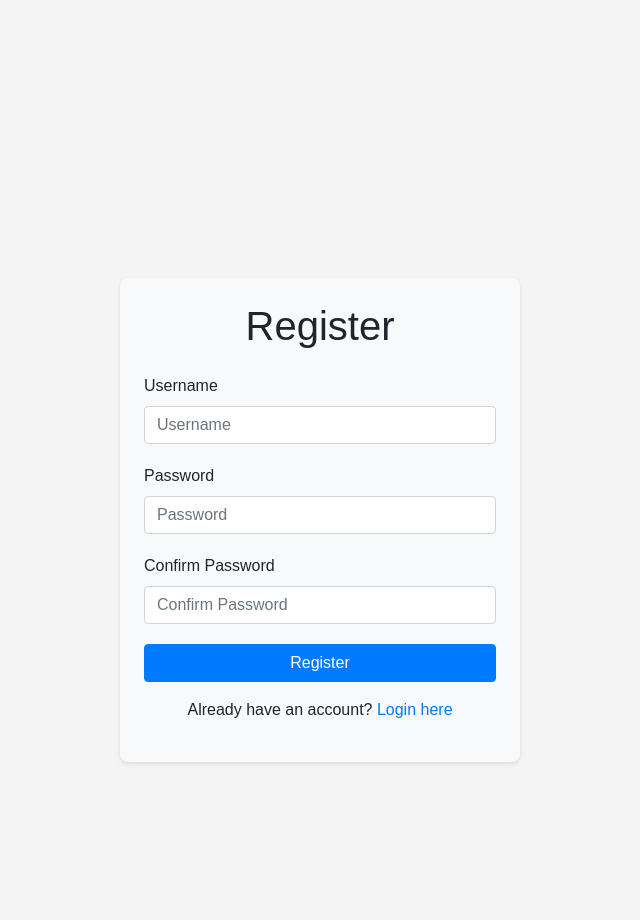
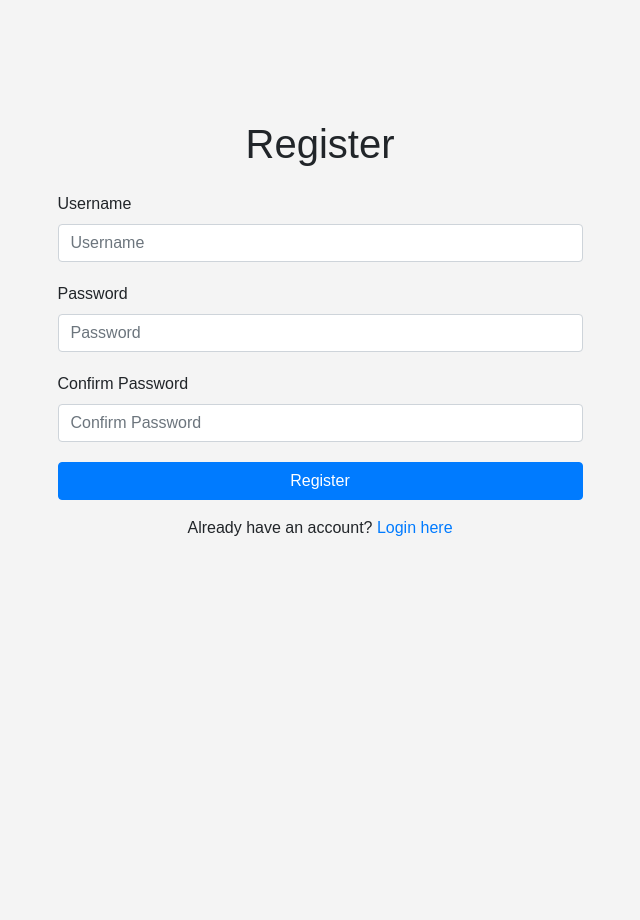
Before and after one commit to ThaminduSulakshana/The-Akuru-GEN, a Flask app: page /register in a window 1280 px wide. Shown: the part 44-964 px from the top of the page, without its empty margins (320-960 px from the left). After the commit the page ends 580 px from the top, so only its background shows below. Run offline with Flask 3, Linux system fonts and the light colour scheme; parts of the project's set-up code (start-up, migrations or seed data) failed here and were passed over; some libraries are stand-ins or nearby versions.

Commit message:
Update login and register templates

```diff
--- a/static/styles.css
+++ b/static/styles.css
@@ -89,6 +89,10 @@ main {
     margin-top: 120px;
 
 }
+.container2 {
+    margin-top: 50px;
+
+}
 
 
 .detectLanguage {
--- a/templates/login.html
+++ b/templates/login.html
@@ -16,8 +16,8 @@
         <a href="{{ url_for('register') }}">SignUp</a>
     </nav>
 
-    <div class="container d-flex justify-content-center align-items-center min-vh-100">
-        <div class="card p-4">
+    <div class="container">
+        <div class="col-md-6 offset-md-3">
             <h1 class="text-center mb-4">Login</h1>
             <form method="post">
                 <div class="form-group">
--- a/templates/register.html
+++ b/templates/register.html
@@ -16,8 +16,8 @@
         <a href="{{ url_for('login') }}">LogIn</a>
         <a href="{{ url_for('register') }}">SignUp</a>
     </nav>
-    <div class="container d-flex justify-content-center align-items-center min-vh-100">
-        <div class="card p-4">
+    <div class="container">
+        <div class="col-md-6 offset-md-3">
             <h1 class="text-center mb-4">Register</h1>
             <form method="post" enctype="multipart/form-data">
                 <div class="form-group">
```
